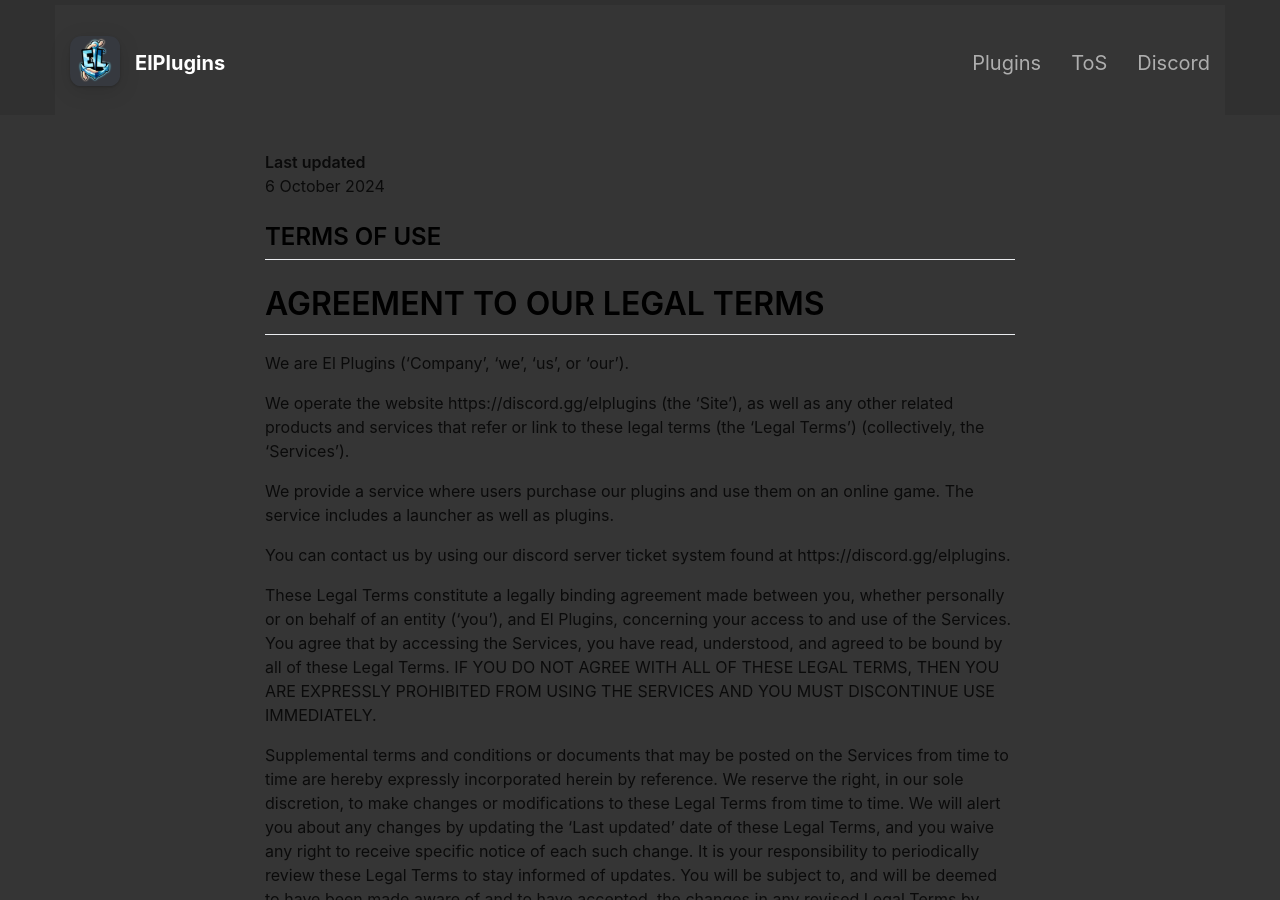
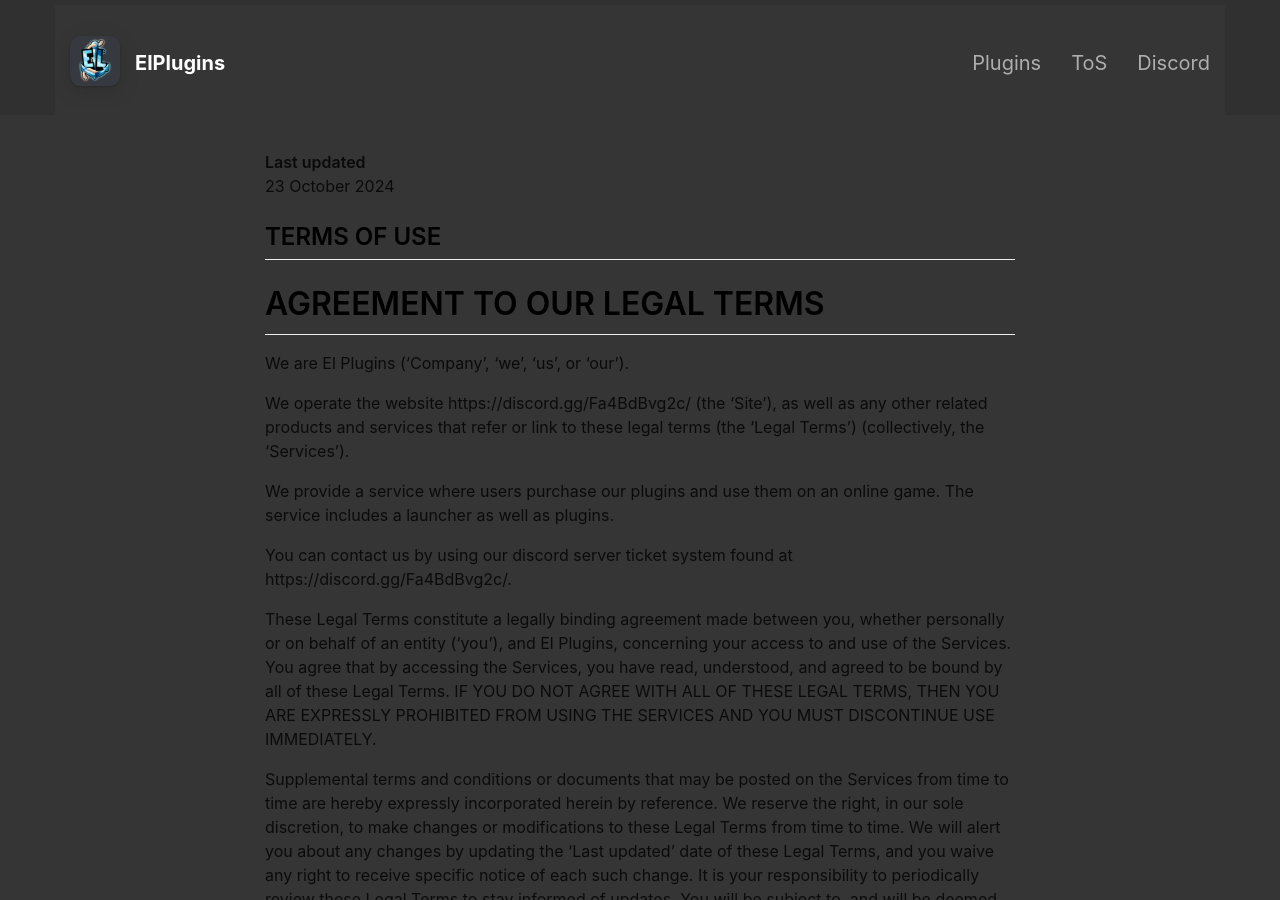
Before and after one commit to Elli-tt/elli-tt.github.io, a Jekyll site: the page built from _pages/tos.md, in a window 1280 px wide and 900 px high. Built offline with Jekyll 4.4.1, drawn with Linux system fonts in a browser that asks for light colours; nearby versions of some CDN libraries; some of the changed lines change nothing that is shown; some of the changed text lies outside the part shown.

Commit message:
updated tos with discord link

```diff
--- a/_pages/tos.md
+++ b/_pages/tos.md
@@ -5,7 +5,7 @@ include_in_header: true
 ---
 
 **Last updated**
-6 October 2024
+23 October 2024
 
 
 
@@ -19,7 +19,7 @@ We are El Plugins ('Company', 'we', 'us', or 'our').
 
 
 
-We operate the website https://discord.gg/elplugins (the 'Site'), as well as any other related products and services that refer or link to these legal terms (the 'Legal Terms') (collectively, the 'Services').
+We operate the website https://discord.gg/Fa4BdBvg2c/ (the 'Site'), as well as any other related products and services that refer or link to these legal terms (the 'Legal Terms') (collectively, the 'Services').
 
 
 
@@ -27,7 +27,7 @@ We provide a service where users purchase our plugins and use them on an online
 
 
 
-You can contact us by using our discord server ticket system found at https://discord.gg/elplugins.
+You can contact us by using our discord server ticket system found at https://discord.gg/Fa4BdBvg2c/.
 
 
 
@@ -476,7 +476,7 @@ These Legal Terms and any policies or operating rules posted by us on the Servic
 
 
 
-In order to resolve a complaint regarding the Services or to receive further information regarding use of the Services, please contact us using the ticketing system at: https://discord.gg/elplugins
+In order to resolve a complaint regarding the Services or to receive further information regarding use of the Services, please contact us using the ticketing system at: https://discord.gg/Fa4BdBvg2c/
 
 
 
```
